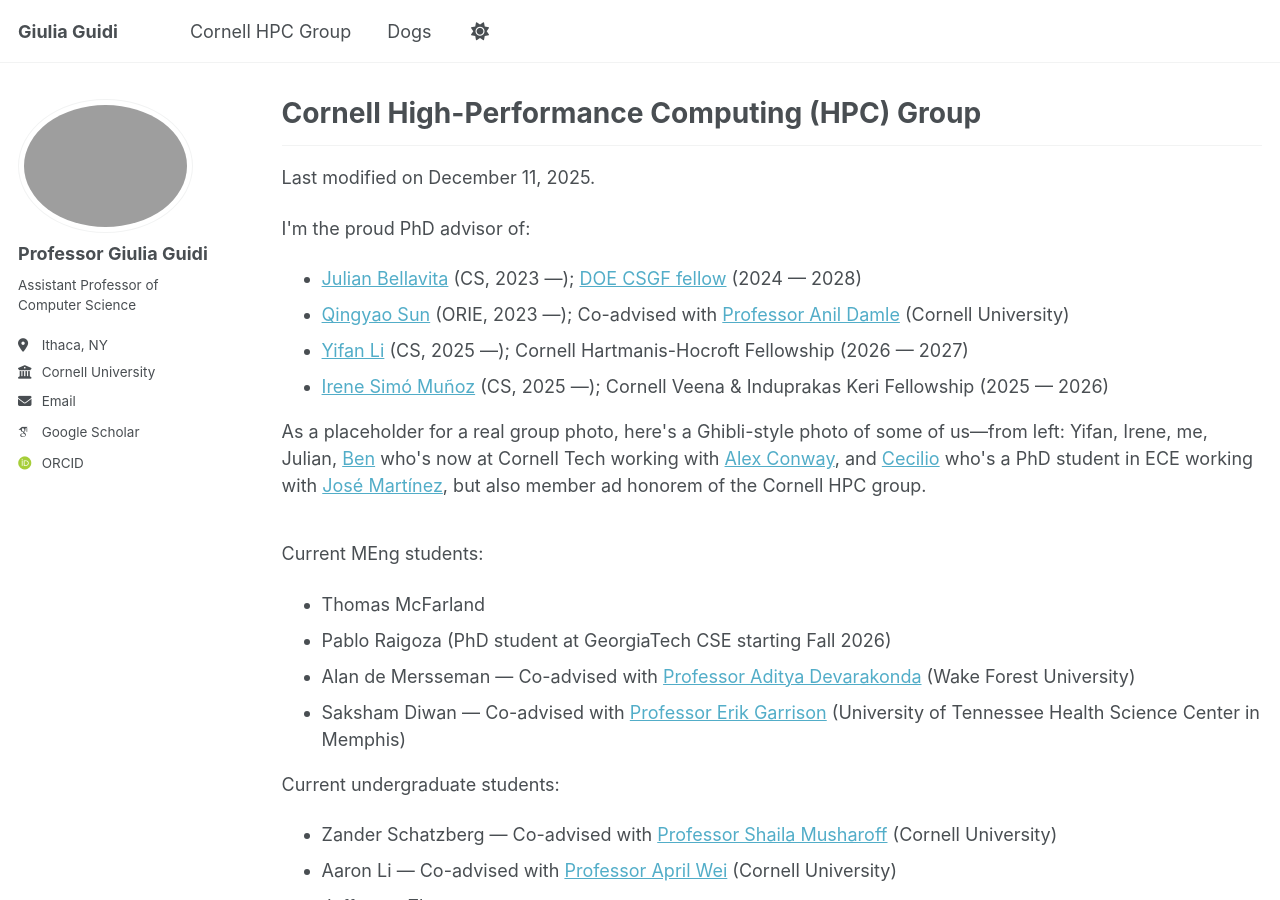
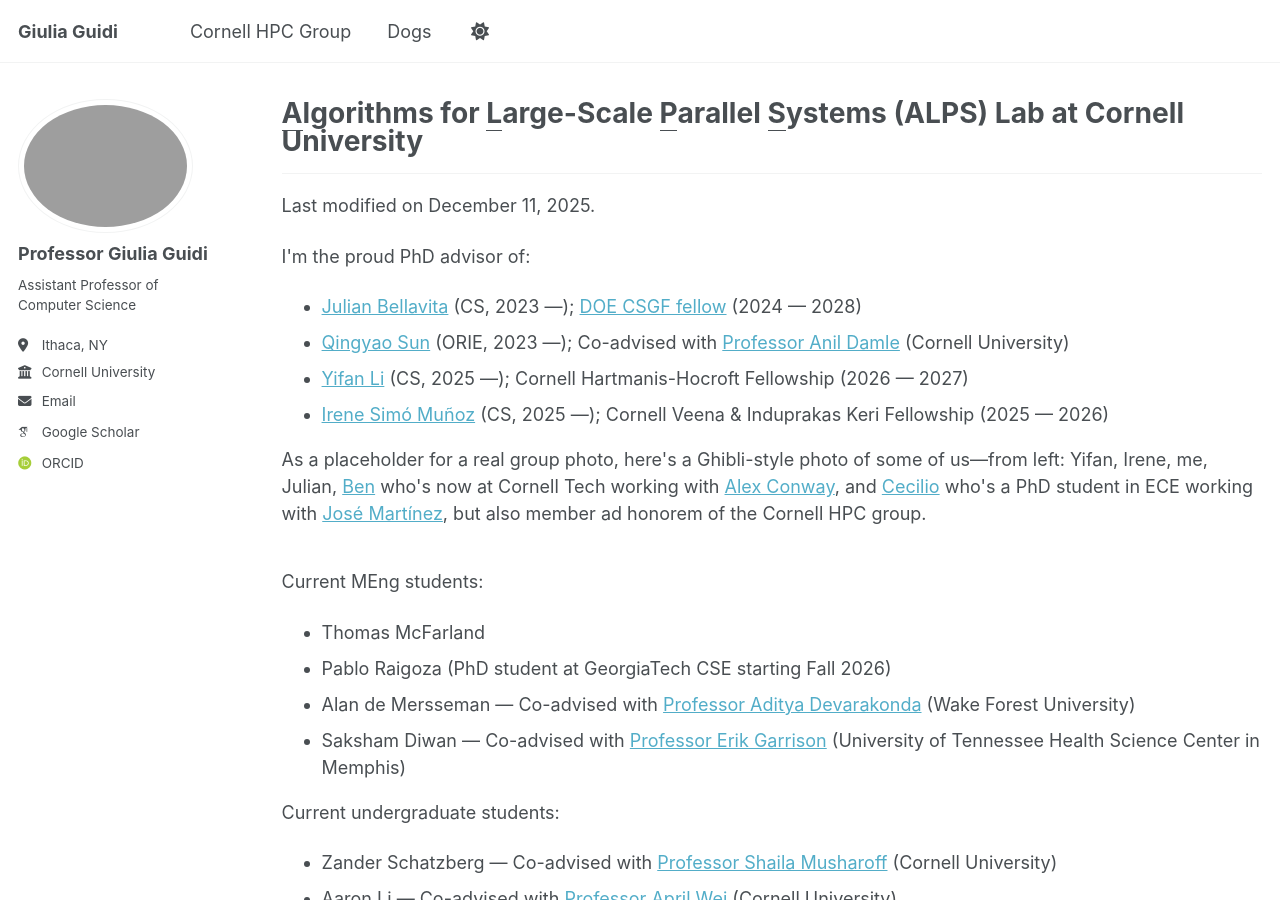
Before and after one commit to giuliaguidi/giuliaguidi.github.io, a Jekyll site: the page built from _pages/hpcgroup.html, in a window 1280 px wide and 900 px high. Built offline with Jekyll 4.4.1, drawn with Linux system fonts in a browser that asks for light colours; some web fonts are replaced.

Commit message:
Update title and header for HPC Group page

```diff
--- a/_pages/hpcgroup.html
+++ b/_pages/hpcgroup.html
@@ -1,6 +1,6 @@
 ---
 layout: archive
-title: "Cornell High-Performance Computing (HPC) Group"
+title: "<u>A</u>lgorithms for <u>L</u>arge-Scale <u>P</u>arallel <u>S</u>ystems (ALPS) Lab at Cornell University"
 permalink: /hpcgroup/
 author_profile: true
 ---
@@ -10,10 +10,10 @@
 <head>
     <meta charset="UTF-8">
     <meta name="viewport" content="width=device-width, initial-scale=1.0">
-    <title>Cornell HPC Group</title>
+    <title>ALPS Lab @ Cornell</title>
 </head> -->
 <body>
-    <!-- <h1>Cornell HPC Group</h1> -->
+    <!-- <h1>ALPS Lab @ Cornell</h1> -->
     <hr>
     <p>Last modified on December 11, 2025.</p>
     <p>I'm the proud PhD advisor of:</p>
```
